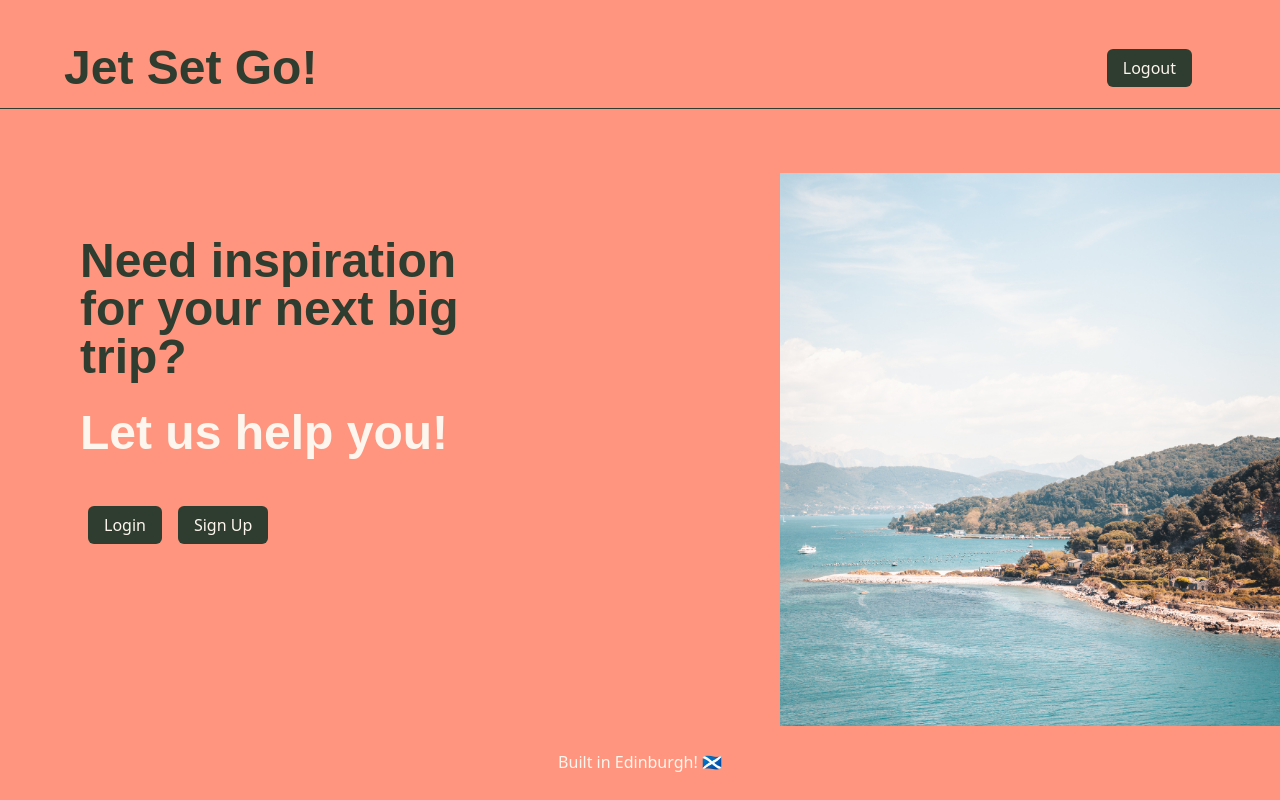
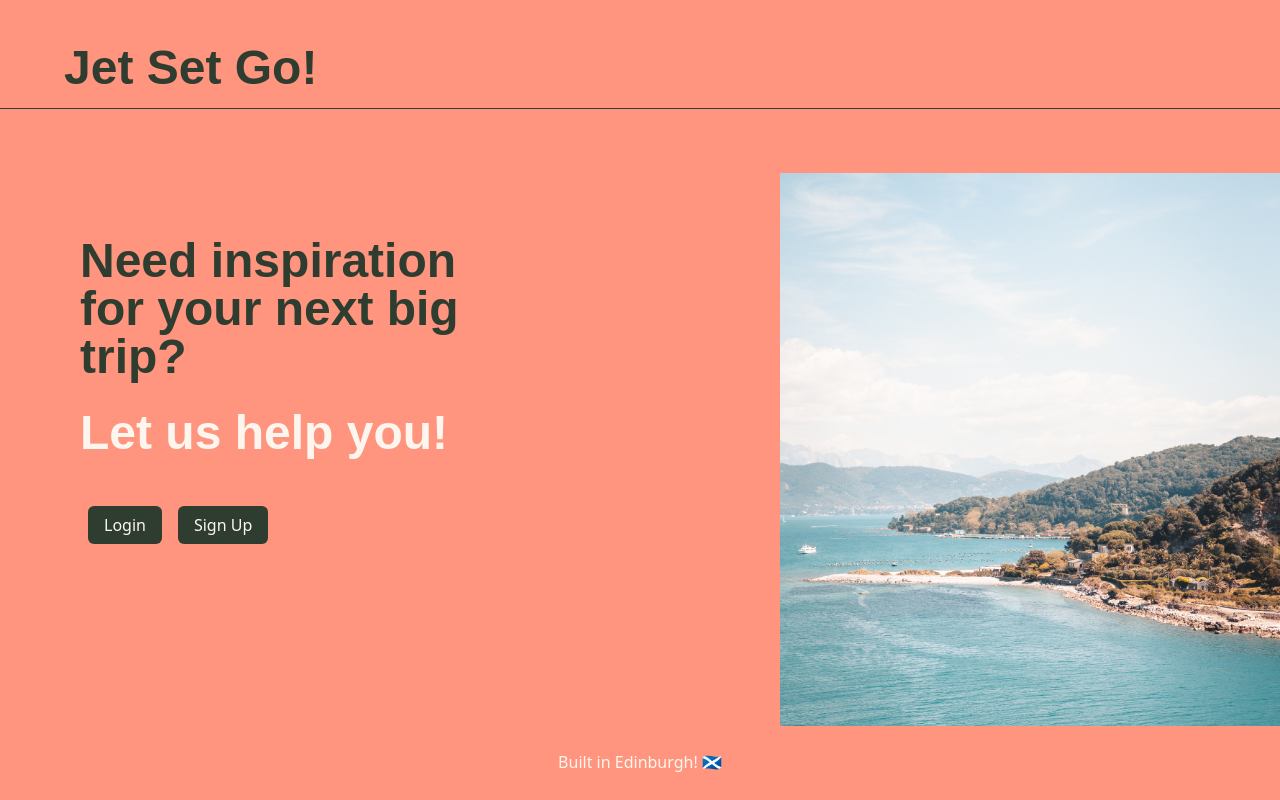
Before and after one commit to dalehornidge/Jet_Set_Go, a Next.js app: page / in a window 1280 px wide. Built offline with nearby package versions, Linux system fonts and the light colour scheme; no server answers; a web font is replaced by a local one.

Commit message:
login functions ameneded

```diff
--- a/components/NavBar.js
+++ b/components/NavBar.js
@@ -1,6 +1,9 @@
 import Link from "next/link";
+import { useUser } from "@auth0/nextjs-auth0/client";
 
 export default function NavBar() {
+  const { user } = useUser();
+
   return (
     <nav className="flex flex-col mt-7 mb-16 sm:flex-row border-b border-JSGBlue sm:text-left sm:justify-between py-4 px-6 sm:items-center w-full">
       <div className="font-dm pl-10 font-semibold text-5xl text-JSGBlue sm:mb-0">
@@ -9,9 +12,11 @@ export default function NavBar() {
         </Link>
       </div>
       <div>
-      <Link className="btn mr-16 " href="/api/auth/logout">
-        Logout
-      </Link>
+        {user && (
+          <Link className="btn mr-16 " href="/api/auth/logout">
+            Logout
+          </Link>
+        )}
       </div>
     </nav>
   );
```
